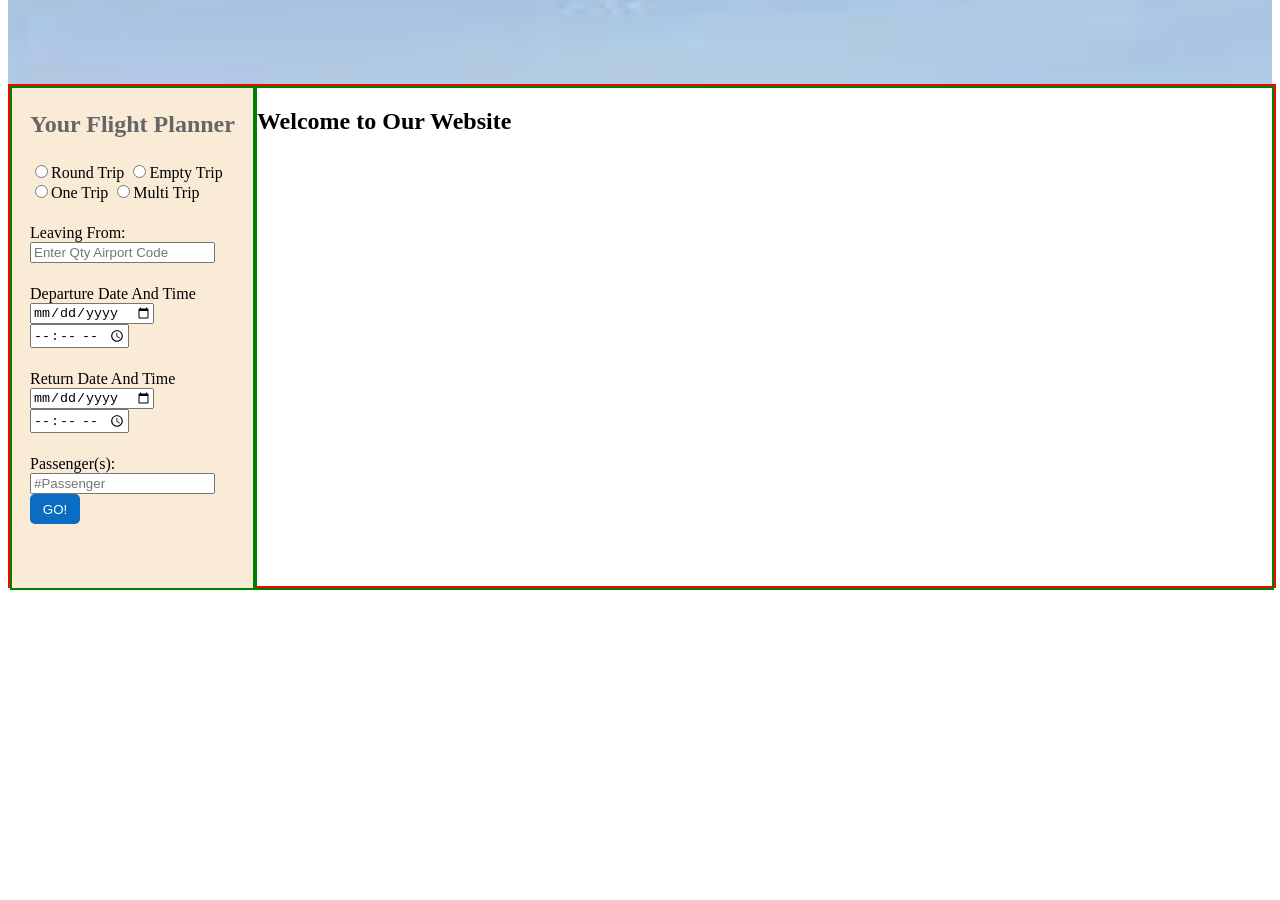
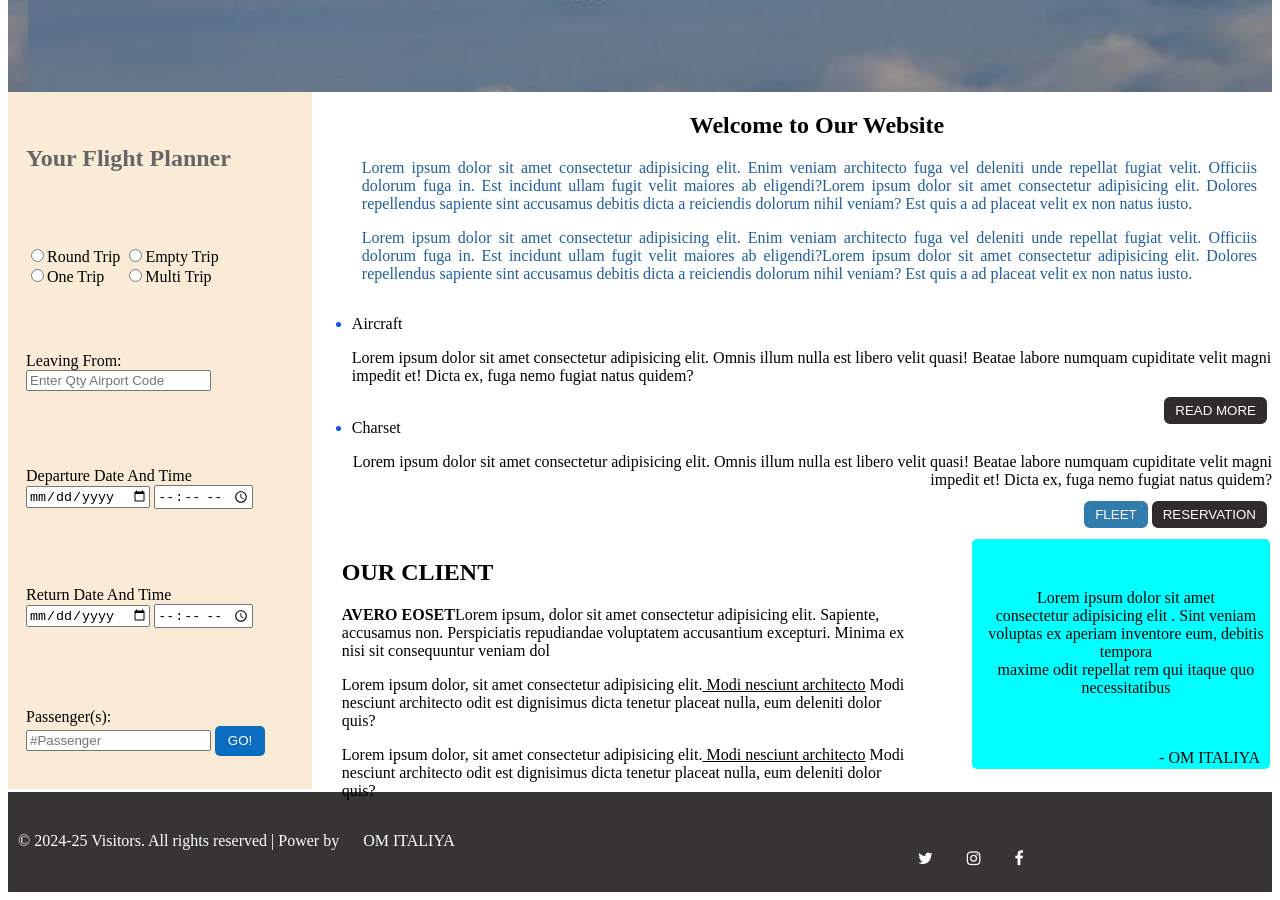
Before and after one commit to omitaliya1621/airlines_project, a plain HTML site: page header.html in a window 1280 px wide. Shown: the part 516-1416 px from the top of the page. Before the commit the page ends 1112 px from the top, so only its background shows below. Drawn offline with Linux system fonts and the light colour scheme.

Commit message:
almost complete
webpage is not responsive

```diff
--- a/header.css
+++ b/header.css
@@ -3,31 +3,26 @@
     background-color: rgb(52, 58, 58);
     height: 100px;
     width: 100%;
-    position: fixed;
+    /* position: fixed;
     top:0;
-    left: 0;
-    border: 2px solid black;
+    left: 0; */
 }
 .logo{
     width: 600px;
     text-align: center;
     padding-top:30px ;
-    border: 2px solid black;
 }
 .nav{
 
     width: 100%;
-    border: 2px solid black;
 }
 .icon{
-    height: 50px;
+    height: 40px;
     text-align: right;
-    border: 2px solid black;
 }
 .home
 {
     height: 40px;
-    border: 2px solid black;
 }
 .blue
 {
@@ -49,7 +44,7 @@ span{
 .ic:hover{
     color: orangered;
 }
-ul
+.ul
 {
     display: flex;
     justify-content: right;
@@ -58,44 +53,42 @@ a{
     text-decoration: none;
     color: white;
     transition: 1s;
-    padding: 20px;
+    padding-left: 20px;
 }
 a:hover{
     color: orangered;
 }
-li{
+.li{
     padding: 5px;
 }
 .air{
-    margin-top: 100px;
-    background: url(airoplane.jpeg);
+    /* margin-top: 100px; */
+    background: url(airr.jpg);
     height: 500px;
     width: 100%;
     background-size: cover;
-   background-position: 20px; 0
+   background-position: 20px;
 }
 .main{
     display: flex;
-    border: 2px solid red;
-    height: 500px;
+    height: 700px;
     width: 100%;
 }
 .form{
-    border: 2px solid green;
-    height: 500px;
-    width: 300px;
+    height: 697px;
+    width: 400px;
     background-color: antiquewhite;
 
 }
 .welcome{
-    border: 2px solid green;
-    height: 500px;
+    height: 600px;
     width: 100%;
+    display: flex;
+    flex-wrap: wrap;
 
 }
 table{
     padding-left: 15px;
-    /* line-height: 25px; */
     color:black;
 }
 input[type=button]{
@@ -107,3 +100,55 @@ input[type=button]{
     width: 50px;
     border-radius:5px ;
 }
+.ll::marker {
+    color: rgb(9, 83, 232);
+}
+.btn{
+    border: none;
+    margin-right: 10px;
+}
+.bb{
+    background-color: rgb(48, 44, 44);
+    color: white;
+    outline: 5px solid rgb(48, 44, 44);
+    border-radius: 1px;
+}
+.bl{
+    background-color: rgb(49, 123, 173);
+    outline: 5px solid rgb(49, 123, 173);
+    color: white;
+    border-radius: 1px;
+}
+.ourclient{
+    border: 2px soli black;
+    width: 60%;
+    padding-left: 30px;
+
+}
+
+.side{
+    height: 180px;
+    background-color: aqua;
+    width: 30%;
+    border-radius: 5px;
+    margin-left: 54px;
+    text-align: center;
+    padding-top: 50px;
+    padding-left: 10px;
+}
+.footer{
+    background-color: rgb(55, 52, 52);
+    height: 100px;
+    width: 100%;
+    display: flex;
+}
+#pp{
+    padding-top:40px ;
+    padding-left: 10px;
+    color: white;
+}
+.ff{
+    display: inline;
+    padding-left: 900px;
+    word-spacing: 30px;
+}
--- a/header.html
+++ b/header.html
@@ -6,7 +6,9 @@
     <meta name="viewport" content="width=device-width, initial-scale=1.0">
     <title>AIRLINES</title>
     <link rel="stylesheet" href="header.css">
-    <link rel="stylesheet" href="https://cdnjs.cloudflare.com/ajax/libs/font-awesome/4.7.0/css/font-awesome.css" integrity="sha512-5A8nwdMOWrSz20fDsjczgUidUBR8liPYU+WymTZP1lmY9G6Oc7HlZv156XqnsgNUzTyMefFTcsFH/tnJE/+xBg==" crossorigin="anonymous" referrerpolicy="no-referrer" />
+    <link rel="stylesheet" href="https://cdnjs.cloudflare.com/ajax/libs/font-awesome/4.7.0/css/font-awesome.css"
+        integrity="sha512-5A8nwdMOWrSz20fDsjczgUidUBR8liPYU+WymTZP1lmY9G6Oc7HlZv156XqnsgNUzTyMefFTcsFH/tnJE/+xBg=="
+        crossorigin="anonymous" referrerpolicy="no-referrer" />
 </head>
 
 <body>
@@ -22,15 +24,15 @@
             <div class="icon">
                 <i class="fa fa-home ic" aria-hidden="true"></i>
                 <i class="fa fa-envelope-o ic" aria-hidden="true"></i>
-                <i class="fa fa-bars ic0" aria-hidden="true"></i>
+                <i class="fa fa-bars ic" aria-hidden="true"></i>
             </div>
             <div class="home">
-                <ul type="none">
-                    <li><a href="">HOME</a></li>
-                    <li><a href="">OUR AIRCRAFT</a></li>
-                    <li><a href="">SAFTY</a></li>
-                    <li><a href="">CHARTERS</a></li>
-                    <li><a href="">CONTACT</a></li>
+                <ul type="none" class="ul">
+                    <li class="li"><a href="">HOME</a></li>
+                    <li class="li"><a href="">OUR AIRCRAFT</a></li>
+                    <li class="li"><a href="">SAFTY</a></li>
+                    <li class="li"><a href="">CHARTERS</a></li>
+                    <li class="li"><a href="">CONTACT</a></li>
                 </ul>
             </div>
         </div>
@@ -40,43 +42,45 @@
     <div class="air"></div>
     <div class="main">
         <div class="form">
-            <table>
+            <table height="100%">
                 <tr>
-                    <td><h2 style="color: rgb(102, 102, 102);">Your Flight Planner</h2></td>
+                    <td>
+                        <h2 style="color: rgb(102, 102, 102);">Your Flight Planner</h2>
+                    </td>
                 </tr>
                 <tr>
                     <td>
                         <input type="radio" name="rd">Round Trip
                         <input type="radio" name="rd">Empty Trip<br>
-                        <input type="radio" name="rd">One Trip
+                        <input type="radio" name="rd">One Trip&nbsp;&nbsp;&nbsp;&nbsp;
                         <input type="radio" name="rd">Multi Trip
                     </td>
                 </tr>
                 <tr>
                     <td>
                         <br>
-                                Leaving From:<input type="text" placeholder="Enter Qty Airport Code" style="outline: none;">
+                        Leaving From:<br><input type="text" placeholder="Enter Qty Airport Code" style="outline: none;">
                     </td>
                 </tr>
 
                 <tr>
                     <td>
                         <br>
-                            Departure Date And Time
+                        Departure Date And Time<br>
                         <input type="date" style="outline: none;">
                         <input type="time" style="outline: none;">
                     </td>
                 </tr>
                 <tr>
                     <td><br>
-                            Return Date And Time
+                        Return Date And Time<br>
                         <input type="date" style="outline: none;">
                         <input type="time" style="outline: none;">
                     </td>
                 </tr>
                 <tr>
                     <td><br>
-                            Passenger(s):<input type="text" placeholder="#Passenger" style="outline: none;"
+                        Passenger(s):<br><input type="text" placeholder="#Passenger" style="outline: none;"
                             style="outline: none;">&nbsp;<input type="button" value="GO!">
                     </td>
                 </tr>
@@ -84,9 +88,66 @@
             </table>
         </div>
         <div class="welcome">
-            <div><h2>Welcome to Our Website</h2></div>
+            <div style="padding-left:50px ;">
+                <h2 style="text-align: center;">Welcome to Our Website</h2>
+                <p style="color: rgb(31, 94, 157);text-align: justify;padding-right: 15px">Lorem ipsum dolor sit amet
+                    consectetur adipisicing elit. Enim veniam architecto fuga vel deleniti unde repellat fugiat velit.
+                    Officiis dolorum fuga in. Est incidunt ullam fugit velit maiores ab eligendi?Lorem ipsum dolor sit
+                    amet consectetur adipisicing elit. Dolores repellendus sapiente sint accusamus debitis dicta a
+                    reiciendis dolorum nihil veniam? Est quis a ad placeat velit ex non natus iusto.</p>
+                <p style="color: rgb(31, 94, 157);text-align: justify;padding-right: 15px;">Lorem ipsum dolor sit amet
+                    consectetur adipisicing elit. Enim veniam architecto fuga vel deleniti unde repellat fugiat velit.
+                    Officiis dolorum fuga in. Est incidunt ullam fugit velit maiores ab eligendi?Lorem ipsum dolor sit
+                    amet consectetur adipisicing elit. Dolores repellendus sapiente sint accusamus debitis dicta a
+                    reiciendis dolorum nihil veniam? Est quis a ad placeat velit ex non natus iusto.</p>
+            </div>
+            <div>
+                <ul style="text-align: end;">
+                    <li class="ll" style="text-align: left ;">Aircraft
+                        <p>Lorem ipsum dolor sit amet consectetur adipisicing elit. Omnis illum nulla est libero velit
+                            quasi! Beatae labore numquam cupiditate velit magni impedit et! Dicta ex, fuga nemo fugiat
+                            natus quidem?</p>
+                    </li>
+                    <button class="btn bb">READ MORE</button>
+                    <li class="ll" style="text-align: left ;">Charset</li>
+                    <p>Lorem ipsum dolor sit amet consectetur adipisicing elit. Omnis illum nulla est libero velit
+                        quasi! Beatae labore numquam cupiditate velit magni impedit et! Dicta ex, fuga nemo fugiat natus
+                        quidem?</p>
+                    <button class="btn bl">FLEET</button>
+                    <button class="btn bb">RESERVATION</button>
+                </ul>
+
+            </div>
+
+            <div class="ourclient">
+                <h2>OUR CLIENT</h2>
+                <p><b>AVERO EOSET</b>Lorem ipsum, dolor sit amet consectetur adipisicing elit. Sapiente, accusamus non.
+                    Perspiciatis repudiandae voluptatem accusantium excepturi. Minima ex nisi sit consequuntur veniam
+                    dol
+                </p>
+                <p>Lorem ipsum dolor, sit amet consectetur adipisicing  elit.<u> Modi nesciunt architecto</u> Modi nesciunt architecto odit est dignisimus dicta tenetur placeat nulla, eum deleniti dolor quis?
+                </p>
+
+                <p>Lorem ipsum dolor, sit amet consectetur adipisicing  elit.<u> Modi nesciunt architecto</u> Modi nesciunt architecto odit est dignisimus dicta tenetur placeat nulla, eum deleniti dolor quis?
+                </p>
+
+            </div>
+            <div class="side" >Lorem ipsum dolor sit amet <br>consectetur adipisicing elit  . Sint veniam <br>voluptas ex aperiam inventore eum, debitis tempora <br>maxime odit repellat rem qui itaque quo necessitatibus
+            <p style="text-align: right; padding-right: 10px;"><br><br>- OM ITALIYA</p></div>
+        </div>
+
+    </div>
+    <div class="footer">
+          <div id="pp">&copy; 2024-25 Visitors. All rights reserved | Power by <a href="https://wa.me/918469531178?text=Hello,I%20Want%20To%20Know%20more%20about%20Your%20Service%20Can%20You%20Help%20me?%20">OM ITALIYA</a>
+            <div class="ff" >
+                <i class="fa fa-twitter cc" aria-hidden="true"></i>
+                <i class="fa fa-instagram cc" aria-hidden="true"></i>
+                <i class="fa fa-facebook cc" aria-hidden="true"></i>
             </div>
         </div>
+
+    </div>
+
 </body>
 
 </html>
```
Also changed, not shown: airr.jpg (added). Lines whose indentation alone changed are shown as unchanged.
